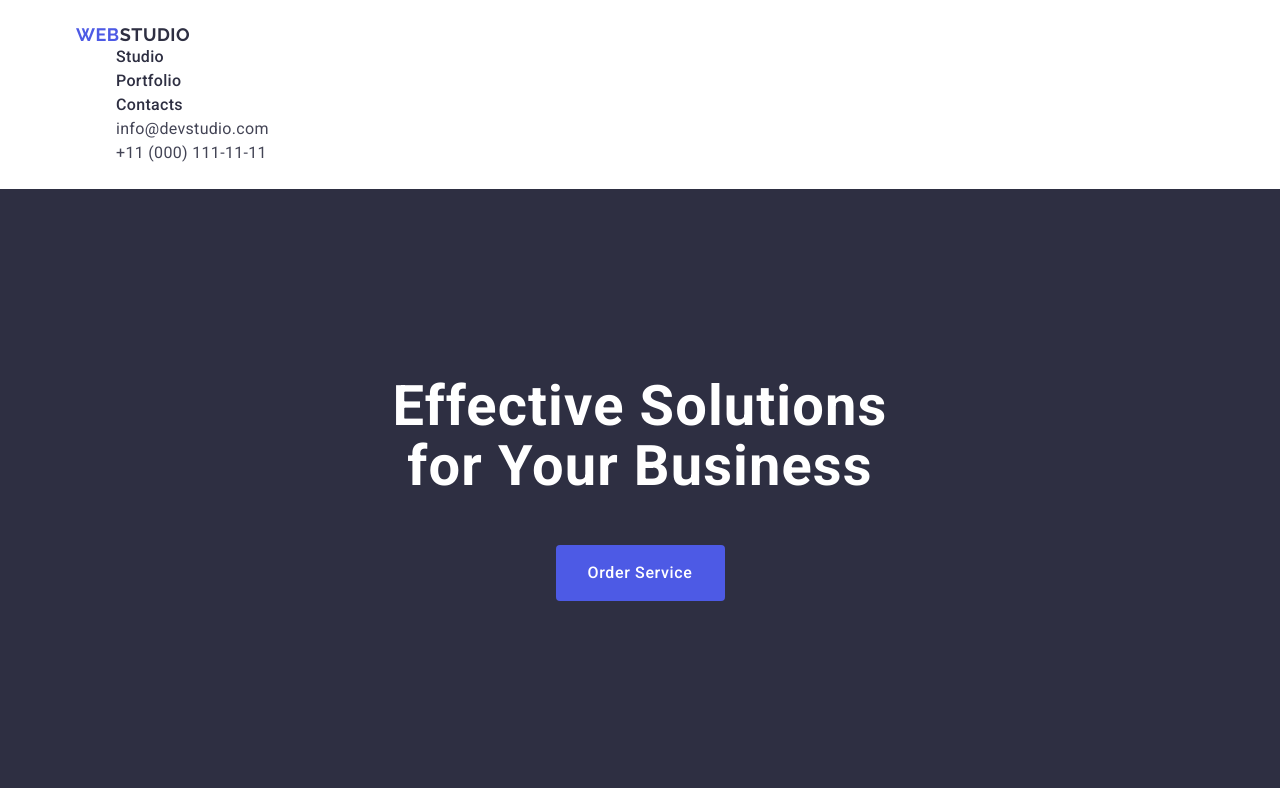
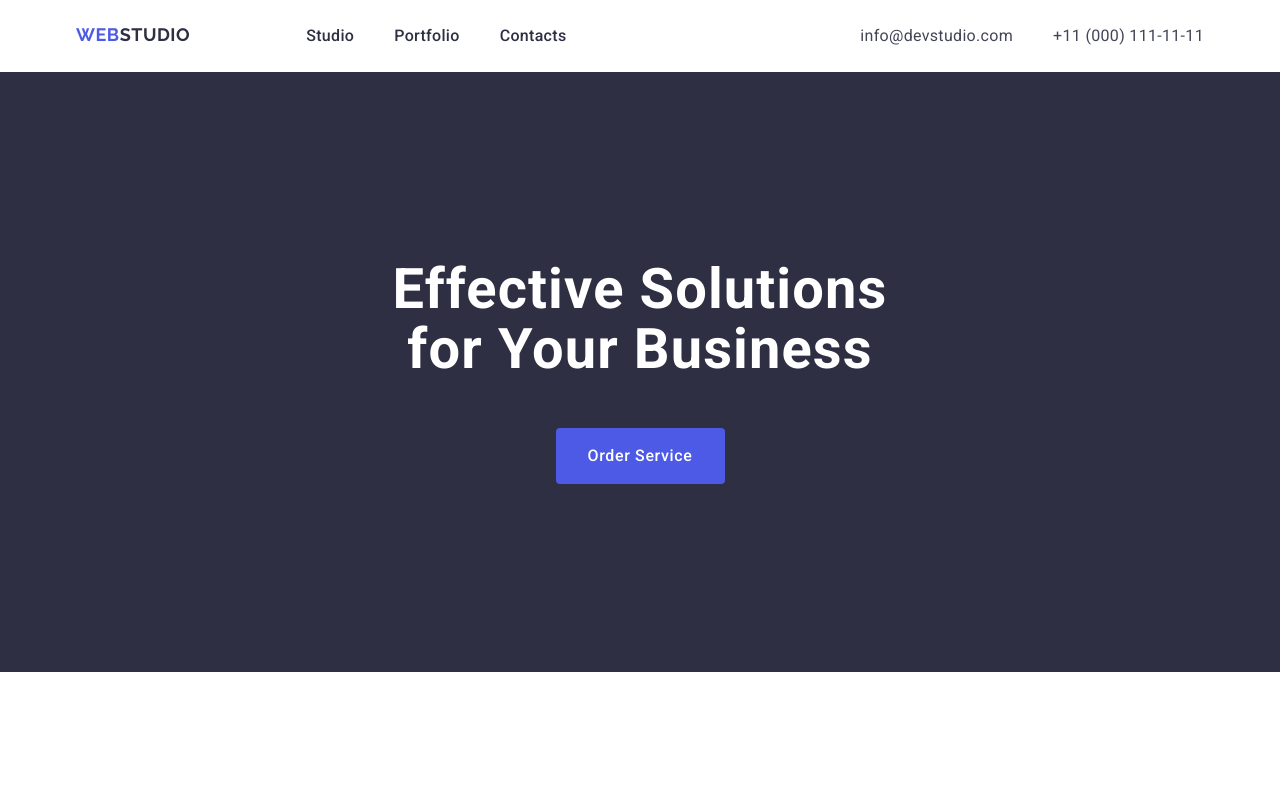
Before and after one commit to OleksiiPodorozhko/goit-markup-hw-03, a website: page index.html in a window 1280 px wide. Shown: the top 788 px of the page. Drawn offline with nearby package versions, Linux system fonts and the light colour scheme.

Commit message:
Finish Header

```diff
--- a/css/styles.css
+++ b/css/styles.css
@@ -50,9 +50,26 @@ h1, h2, h3, h4, h5, h6, p {
     padding-bottom: 120px;
 }
 
+.visually-hidden {
+    position: absolute;
+    width: 1px;
+    height: 1px;
+    padding: 0;
+    margin: -1px;
+    overflow: hidden;
+    clip: rect(0, 0, 0, 0);
+    white-space: nowrap;
+    border: 0;
+}
+
 /*#region Header*/
 .header {
     padding: 24px 0;
+}
+
+.header .container {
+    display: flex;
+
 }
 
 .header-logo {
@@ -67,6 +84,16 @@ h1, h2, h3, h4, h5, h6, p {
 
 .header-logo-colored {
     color: #2e2f42;
+}
+
+.nav {
+    display: flex;
+    gap: 76px;
+}
+
+.nav-list {
+    display: flex;
+    gap: 40px
 }
 
 .nav-list-item {
@@ -85,6 +112,12 @@ h1, h2, h3, h4, h5, h6, p {
 
 .address {
     font-style: normal;
+    margin-left: auto;
+}
+
+.address-list {
+    display: flex;
+    gap: 40px;
 }
 
 .address-list-item {
--- a/index.html
+++ b/index.html
@@ -22,18 +22,18 @@
   <body>
     <header class="header">
       <div class="container">
-        <nav>
+        <nav class="nav">
           <a class="header-logo" href="./index.html"
             >Web<span class="header-logo-colored">Studio</span></a
           >
-          <ul>
+          <ul class="nav-list">
             <li><a class="nav-list-item" href="./index.html">Studio</a></li>
             <li><a class="nav-list-item" href="">Portfolio</a></li>
             <li><a class="nav-list-item" href="">Contacts</a></li>
           </ul>
         </nav>
         <address class="address">
-          <ul>
+          <ul class="address-list">
             <li>
               <a class="address-list-item" href="mailto:info@devstudio.com"
                 >info@devstudio.com</a
@@ -61,7 +61,7 @@
       <!--#region Features section-->
       <section class="section">
         <div class="container">
-          <h2 hidden>Features</h2>
+          <h2 class="visually-hidden">Features</h2>
           <ul>
             <li>
               <h3 class="feature-title">Strategy</h3>
```
